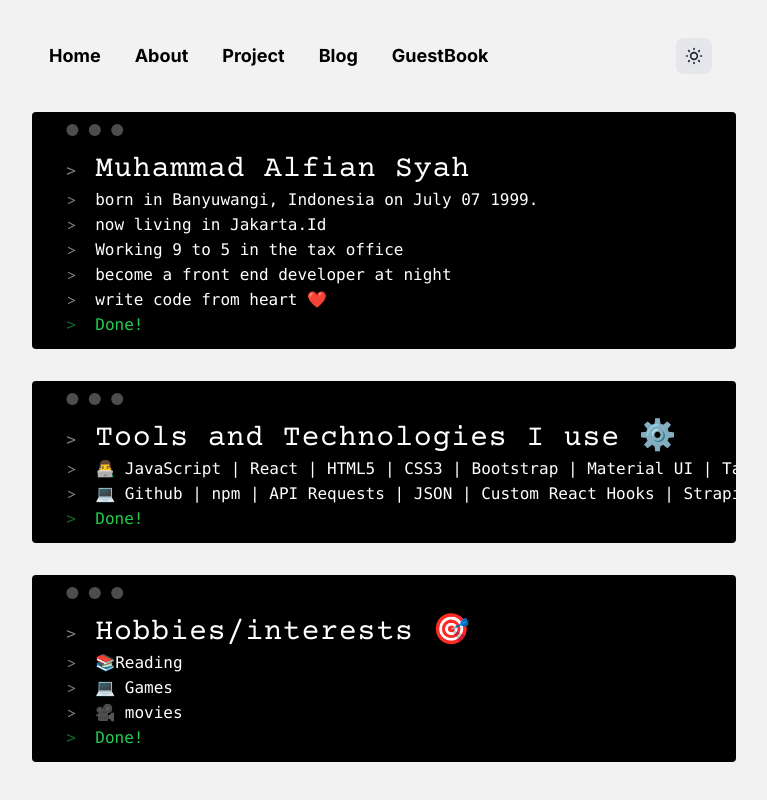
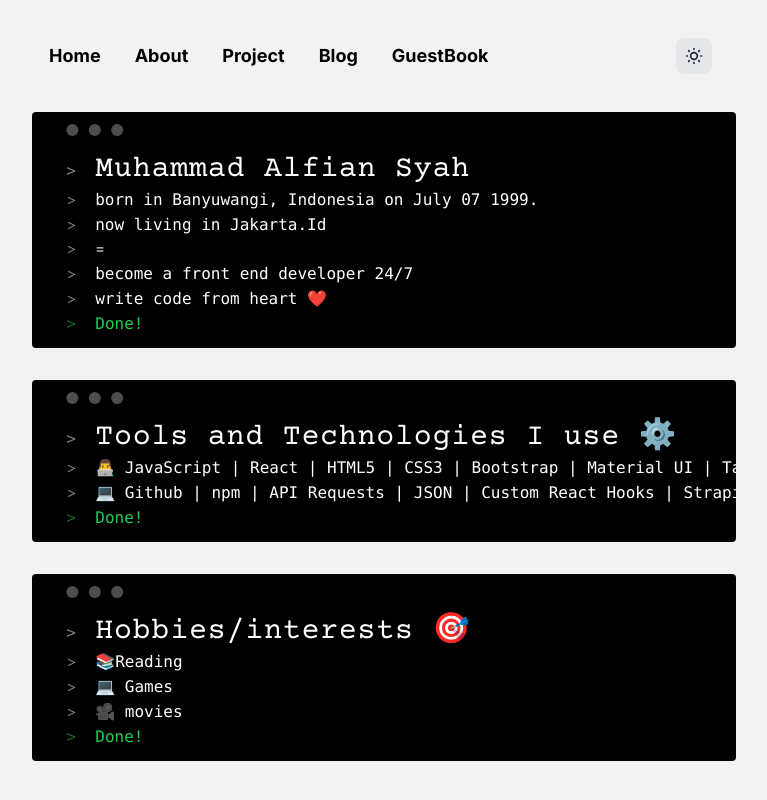
Before and after one commit to alfiancode/myportfolio, a React (Create React App) app: page /about in a window 1280 px wide. Shown: the top 800 px of the page, without its empty margins (256-1023 px from the left). Built offline with nearby package versions, Linux system fonts and the light colour scheme.

Commit message:
Update About.jsx

```diff
--- a/src/pages/About.jsx
+++ b/src/pages/About.jsx
@@ -17,10 +17,10 @@ const About = () => {
           <code className="">now living in Jakarta.Id</code>
         </pre>
         <pre data-prefix=">" className="font-serif">
-          <code className="">Working 9 to 5 in the tax office</code>
+          =
         </pre>
         <pre data-prefix=">" className="font-serif">
-          <code className="">become a front end developer at night</code>
+          <code className="">become a front end developer 24/7</code>
         </pre>
         <pre data-prefix=">" className="font-serif">
           <code className="">write code from heart ❤️</code>
```
